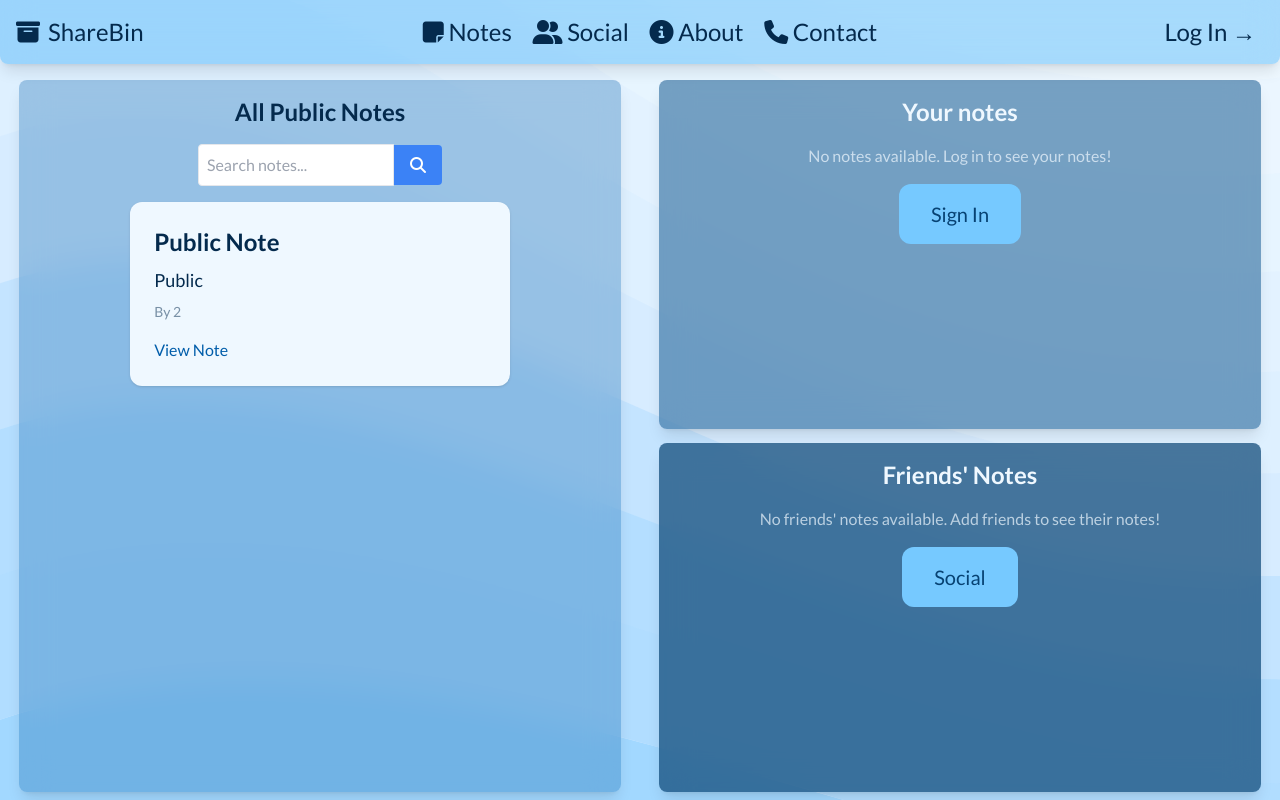
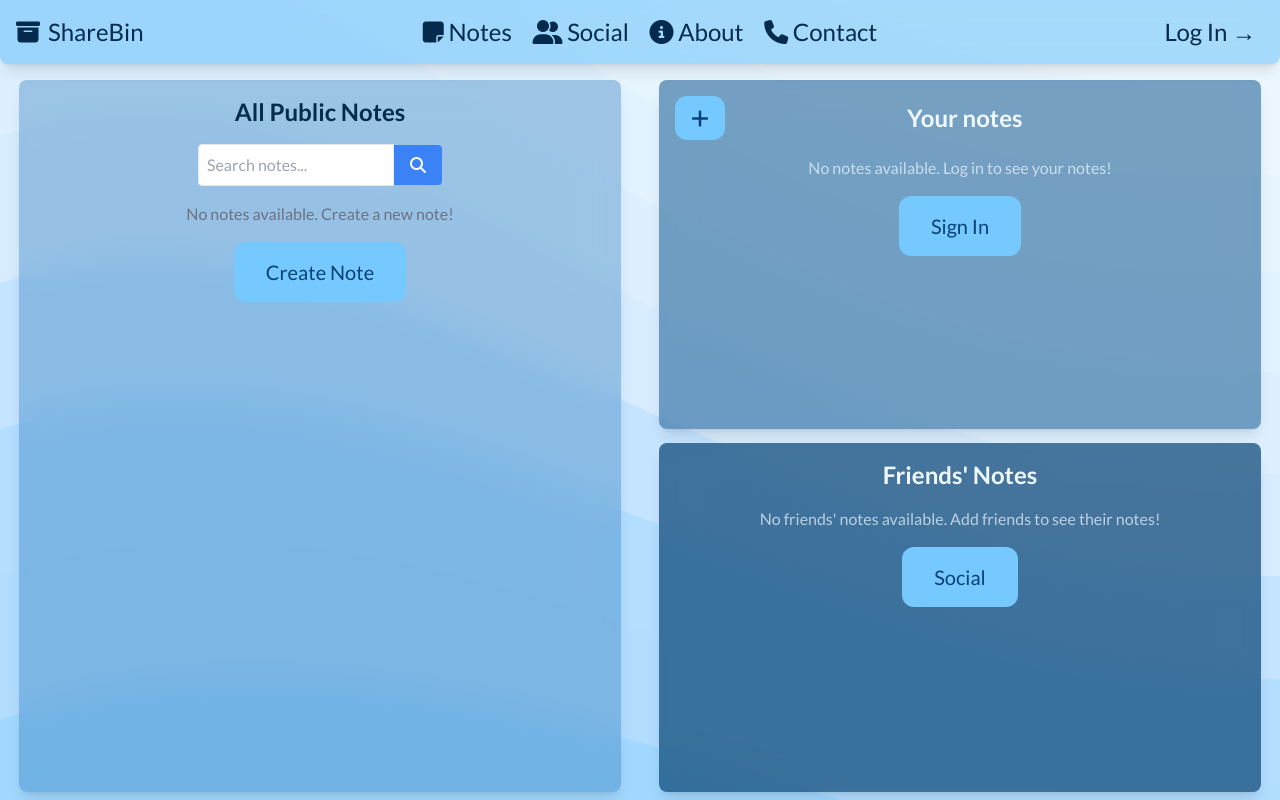
Before and after one commit to LouisI299/ShareBin-Cybersecurity, a Flask app: page /notes/ in a window 1280 px wide. Run offline with Flask 3, Linux system fonts and the light colour scheme; data comes from the database, SQL or seed files in the repository; both versions use the stored data as it was after the commit; some libraries are stand-ins or nearby versions.

Commit message:
style note list page

```diff
--- a/app.py
+++ b/app.py
@@ -247,7 +247,12 @@
 
     if user_id:
         # Get my own notes
-        c.execute("SELECT * FROM notes WHERE user = ?", (user_id,))
+        c.execute("""
+            SELECT n.id, u.username, n.title, n.content, n.is_private, n.file_path
+            FROM notes n
+            JOIN users u ON n.user = u.id
+            WHERE n.user = ?
+        """, (user_id,))
         my_notes = c.fetchall()
 
         # Get friend IDs
@@ -265,9 +270,11 @@
         if friend_ids:
             placeholders = ','.join(['?'] * len(friend_ids))
             query = f"""
-                SELECT * FROM notes
-                WHERE user IN ({placeholders})
-                AND visibility = 'friends'
+                SELECT n.id, u.username, n.title, n.content, n.is_private, n.file_path
+                FROM notes n
+                JOIN users u ON n.user = u.id
+                WHERE n.user IN ({placeholders})
+                AND n.visibility = 'friends'
             """
             c.execute(query, friend_ids)
             friend_notes = c.fetchall()
@@ -275,13 +282,30 @@
     if request.method == 'GET':
         if 'search' in request.args:
             search_query = request.args.get('q')
-            c.execute("SELECT * FROM notes WHERE title LIKE ? AND visibility = 'public'", (f'%{search_query}%',))
+            c.execute("""
+                SELECT n.id, u.username, n.title, n.content, n.is_private, n.file_path
+                FROM notes n
+                JOIN users u ON n.user = u.id
+                WHERE n.title LIKE ? AND n.visibility = 'public'
+            """, (f'%{search_query}%',))
             public_notes = c.fetchall()
         else:
-            c.execute("SELECT * FROM notes WHERE visibility = 'public'")
+            c.execute("""
+                SELECT n.id, u.username, n.title, n.content, n.is_private, n.file_path
+                FROM notes n
+                JOIN users u ON n.user = u.id
+                WHERE n.visibility = 'public'
+                AND n.user != ?
+            """, (user_id,))
             public_notes = c.fetchall()
     else:
-        c.execute("SELECT * FROM notes WHERE visibility = 'public'")
+        c.execute("""
+            SELECT n.id, u.username, n.title, n.content, n.is_private, n.file_path
+            FROM notes n
+            JOIN users u ON n.user = u.id
+            WHERE n.visibility = 'public'
+            AND n.user != ?
+        """, (user_id,))
         public_notes = c.fetchall()
 
     conn.close()
--- a/templates/list_notes.html
+++ b/templates/list_notes.html
@@ -22,7 +22,7 @@
       </button>
     </form>
     {% for note in public_notes %}
-    <div class="w-2/3 mx-auto bg-congress-blue-50 p-6 rounded-xl shadow mb-4">
+    <div class="w-4/5 mx-auto bg-congress-blue-50 p-6 rounded-xl shadow mb-4">
       <h2 class="text-2xl font-bold mb-2">{{ note[2] }}</h2>
       <p class="text-lg text-congress-blue-950 mb-2">{{ note[3] }}</p>
       <p class="text-sm text-congress-blue-950/50 mb-4">By {{ note[1] }}</p>
@@ -51,12 +51,27 @@
     <section
       class="w-full h-[49%] text-congress-blue-50 bg-congress-blue-800/50 backdrop-blur-lg shadow-lg flex flex-col justify-start items-center rounded-lg p-4 overflow-scroll"
     >
-      <h2 class="text-2xl font-bold mb-4">Your notes</h2>
+      <div class="flex flex-row w-full justify-between items-center mb-4">
+        <a
+          href="/note/new"
+          class="bg-congress-blue-300 rounded-xl text-xl py-2 px-4 text-congress-blue-900 hover:bg-congress-blue-400"
+        >
+          <i class="fa-solid fa-plus"></i
+        ></a>
+        <h2 class="text-2xl font-bold flex-grow text-center">Your notes</h2>
+        <div class="w-10"></div>
+      </div>
+
       {% for note in my_notes %}
-      <div class="max-w-xl mx-auto bg-white p-6 rounded-xl shadow mb-4">
-        <h2 class="text-2xl font-bold mb-2">{{ note[2] }}</h2>
-        <p class="text-sm text-gray-500 mb-4">By {{ note[1] }}</p>
-        <a href="/note/{{ note[0] }}" class="text-blue-600 hover:underline"
+      <div
+        class="w-4/5 mx-auto text-congress-blue-950 bg-congress-blue-50 p-6 rounded-xl shadow mb-4"
+      >
+        <h2 class="text-xl font-bold mb-2">{{ note[2] }}</h2>
+        <p class="text-md text-congress-blue-950 mb-2">{{ note[3] }}</p>
+        <p class="text-sm text-congress-blue-950/50 mb-4">By {{ note[1] }}</p>
+        <a
+          href="/note/{{ note[0] }}"
+          class="text-congress-blue-700 hover:underline text-sm"
           >View Note</a
         >
       </div>
@@ -83,12 +98,20 @@
     <section
       class="w-full h-[49%] text-congress-blue-50 bg-congress-blue-900/70 backdrop-blur-lg shadow-lg flex flex-col justify-start items-center rounded-lg p-4 overflow-scroll"
     >
-      <h2 class="text-2xl font-bold mb-4">Friends' Notes</h2>
+      <div>
+        <h2 class="text-2xl font-bold mb-4">Friends' Notes</h2>
+      </div>
+
       {% if friend_notes %} {% for note in friend_notes %}
-      <div class="max-w-xl mx-auto bg-white p-6 rounded-xl shadow mb-4">
-        <h2 class="text-2xl font-bold mb-2">{{ note[2] }}</h2>
-        <p class="text-sm text-gray-500 mb-4">By {{ note[1] }}</p>
-        <a href="/note/{{ note[0] }}" class="text-blue-600 hover:underline"
+      <div
+        class="w-4/5 mx-auto text-congress-blue-950 bg-congress-blue-50 p-6 rounded-xl shadow mb-4"
+      >
+        <h2 class="text-xl font-bold mb-2">{{ note[2] }}</h2>
+        <p class="text-md text-congress-blue-950 mb-2">{{ note[3] }}</p>
+        <p class="text-sm text-congress-blue-950/50 mb-4">By {{ note[1] }}</p>
+        <a
+          href="/note/{{ note[0] }}"
+          class="text-congress-blue-700 hover:underline text-sm"
           >View Note</a
         >
       </div>
```
Also changed, not shown: database.db.
